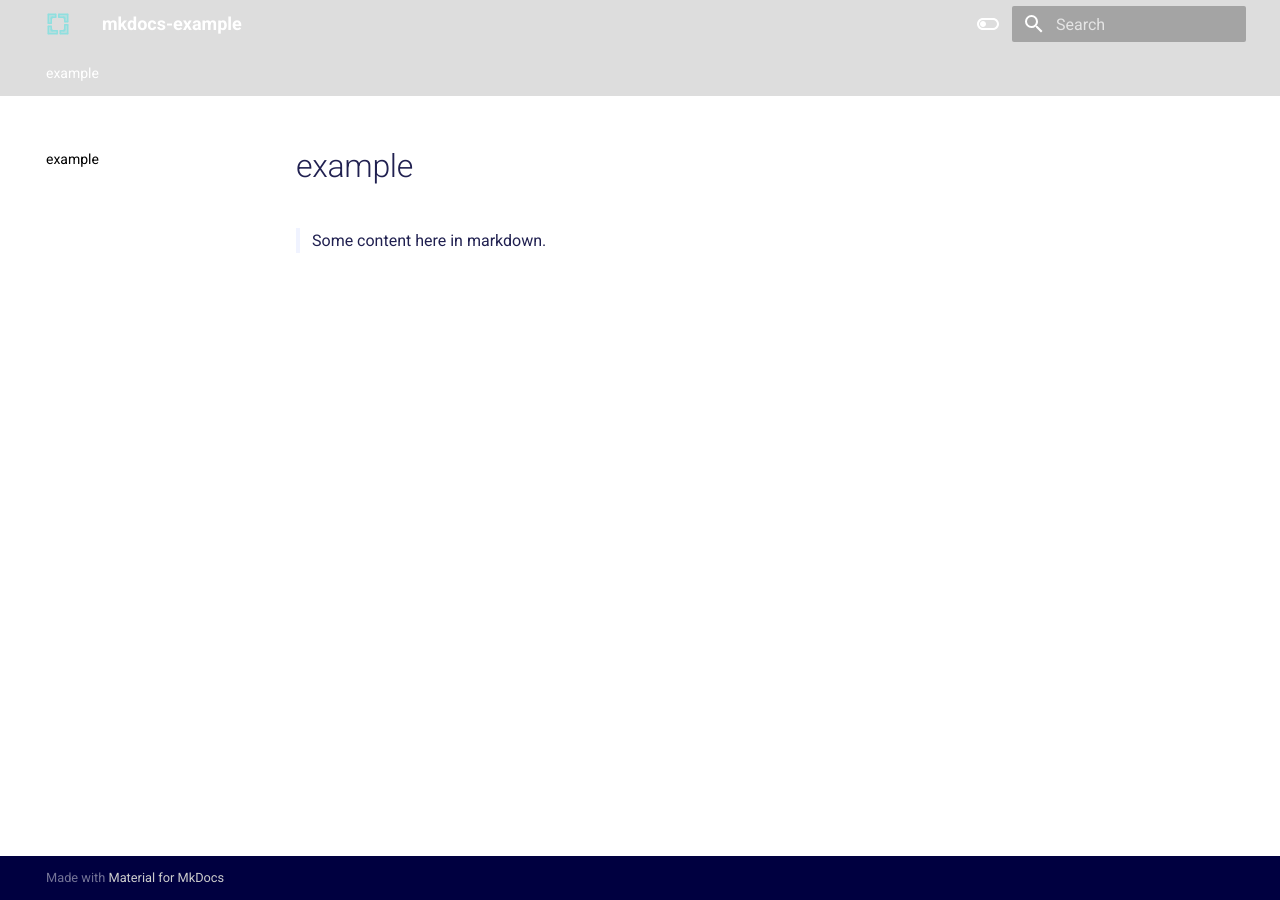
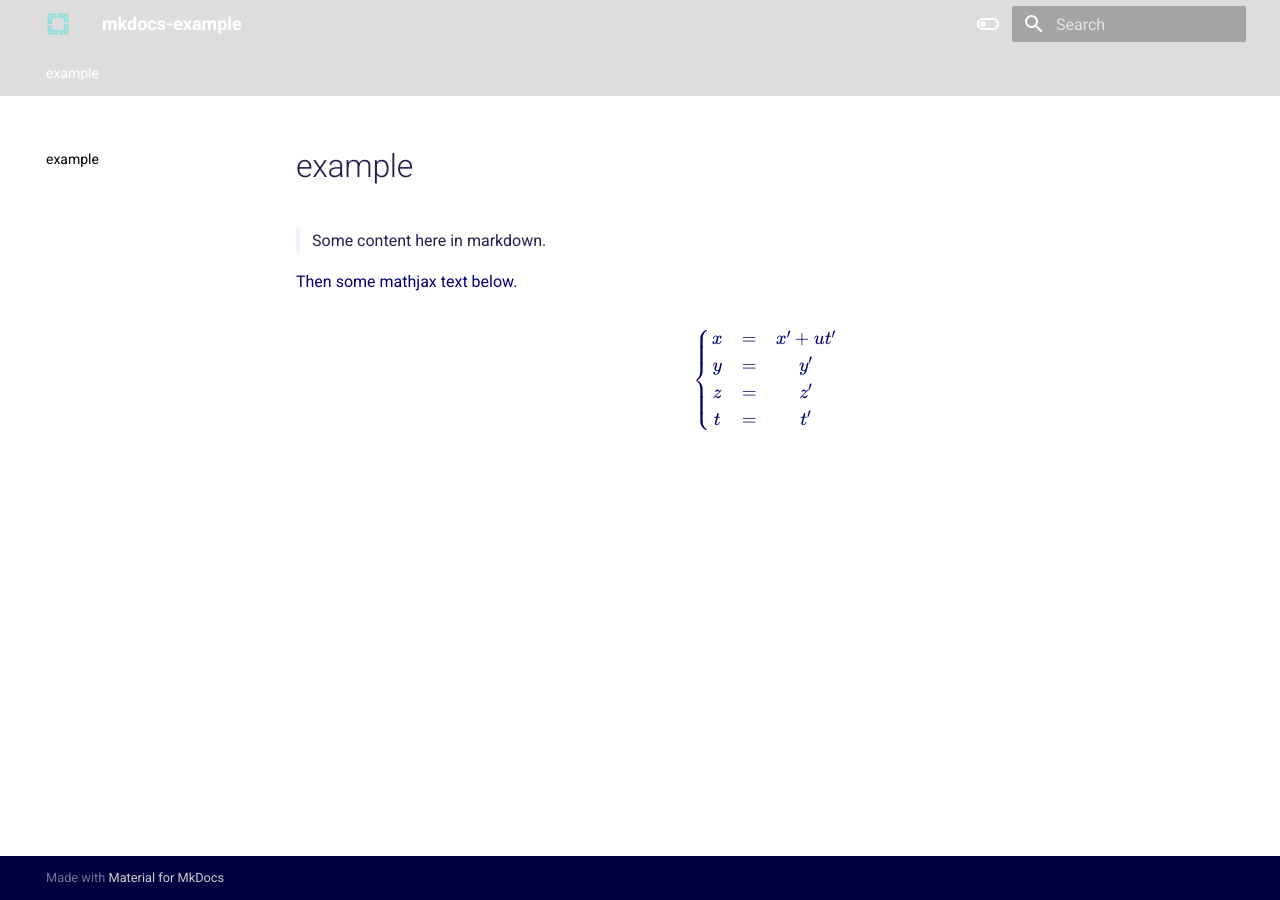
Before and after one commit to FleetingLore/mkdocs-example, an MkDocs documentation site: the page built from docs/index.md, in a window 1280 px wide. Built offline with MkDocs 1.6.1 and Material for MkDocs 9.7.7, drawn with Linux system fonts in a browser that asks for light colours.

Commit message:
Update index.md

```diff
--- a/docs/index.md
+++ b/docs/index.md
@@ -1 +1,14 @@
 > Some content here in markdown.
+
+Then some mathjax text below.
+
+$$
+\left\{
+  \begin{matrix}
+    x & = & x' + u t' \\
+    y & = & y' \\
+    z & = & z' \\
+    t & = & t' \\
+  \end{matrix}
+\right.
+$$
```
